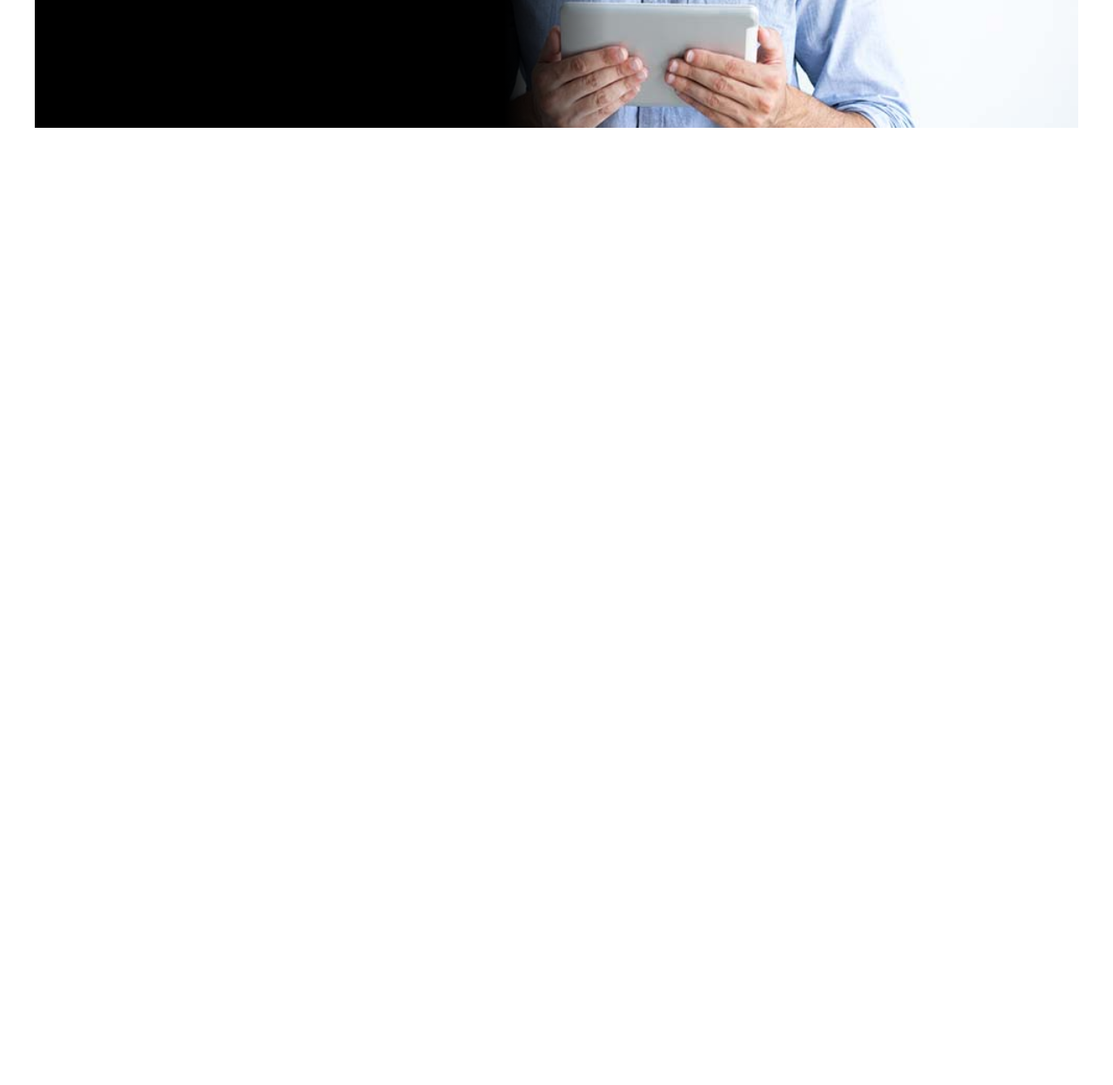
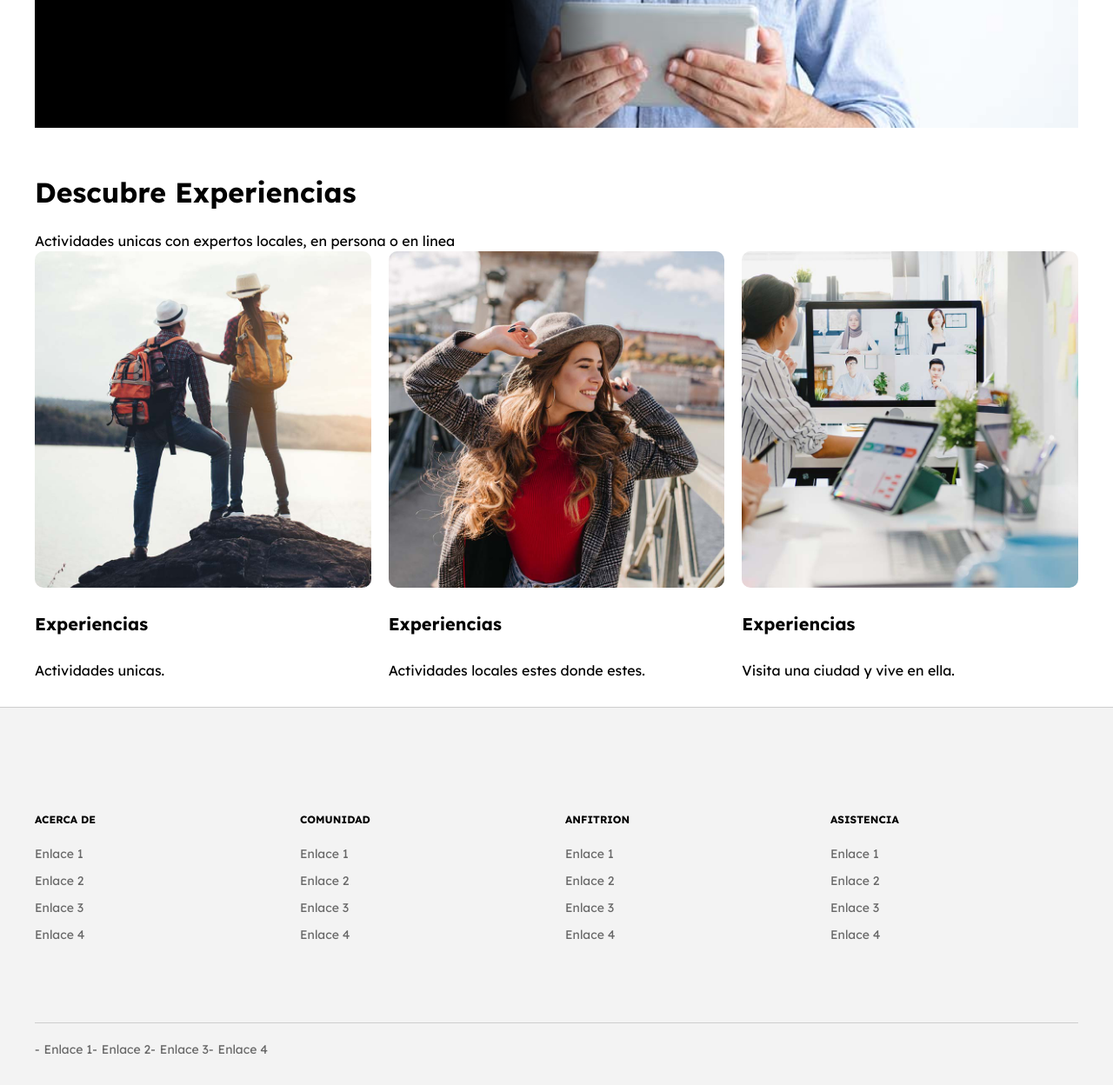
Before and after one commit to yornipaz/Airbnb, a website: page index.html in a window 1280 px wide. Shown: the part 1856-3104 px from the top of the page at 87% size. Before the commit the page ends 2003 px from the top, so only its background shows below. Drawn offline with nearby package versions, Linux system fonts and the light colour scheme; files that its build step writes are made by us from their sources; files whose address does not match are found by name.

Commit message:
Feat(home):Add footer and experiences section to home page

```diff
--- a/index.html
+++ b/index.html
@@ -137,8 +137,63 @@
         </div>
 
     </section>
+    <main class="experiences section container">
+        <h2 class="experiences__title">Descubre Experiencias</h2>
+        <p class="experiences__description">Actividades unicas con expertos locales, en persona o en linea </p>
+        <div class="experiences__list">
+            <div class="experience">
+                <img src="dist/img/experiencia_1.jpg" alt="experiencia_1 " class="experience__img">
+                <h4 class="experience__name">Experiencias</h4>
+                <p class="experience__description">Actividades unicas.</p>
+            </div>
+            <div class="experience">
+                <img src="dist/img/experiencia_2.jpg" alt="experiencia_1 " class="experience__img">
+                <h4 class="experience__name">Experiencias</h4>
+                <p class="experience__description">Actividades locales estes donde estes.</p>
+            </div>
+            <div class="experience">
+                <img src="dist/img/experiencia_3.jpg" alt="experiencia_1 " class="experience__img">
+                <h4 class="experience__name">Experiencias</h4>
+                <p class="experience__description">Visita una ciudad y vive en ella.</p>
+            </div>
+        </div>
+
+    </main>
 
     <footer class="footer">
+        <div class="footer__wrapper container">
+            <div class="footer__item">
+                <h3 class="footer__title">Acerca de</h3>
+                <nav class="footer__menu"><a href="#" class="footer__link">Enlace 1</a><a href="#"
+                        class="footer__link">Enlace 2</a><a href="#" class="footer__link">Enlace 3</a><a href="#"
+                        class="footer__link">Enlace 4</a></nav>
+            </div>
+            <div class="footer__item">
+                <h3 class="footer__title">Comunidad </h3>
+                <nav class="footer__menu"><a href="#" class="footer__link">Enlace 1</a><a href="#"
+                        class="footer__link">Enlace 2</a><a href="#" class="footer__link">Enlace 3</a><a href="#"
+                        class="footer__link">Enlace 4</a></nav>
+            </div>
+            <div class="footer__item">
+                <h3 class="footer__title">Anfitrion</h3>
+                <nav class="footer__menu"><a href="#" class="footer__link">Enlace 1</a><a href="#"
+                        class="footer__link">Enlace 2</a><a href="#" class="footer__link">Enlace 3</a><a href="#"
+                        class="footer__link">Enlace 4</a></nav>
+            </div>
+            <div class="footer__item">
+                <h3 class="footer__title">Asistencia</h3>
+                <nav class="footer__menu"><a href="#" class="footer__link">Enlace 1</a><a href="#"
+                        class="footer__link">Enlace 2</a><a href="#" class="footer__link">Enlace 3</a><a href="#"
+                        class="footer__link">Enlace 4</a></nav>
+            </div>
+        </div>
+        <div class="footer__bar container">
+            <nav class="footer__navbar"><a href="#" class="footer__link footer__link--bar">Enlace 1</a><a href="#"
+                    class="footer__link footer__link--bar">Enlace 2</a><a href="#"
+                    class="footer__link footer__link--bar">Enlace 3</a><a href="#"
+                    class="footer__link footer__link--bar">Enlace 4</a></nav>
+
+        </div>
 
 
     </footer>
--- a/src/scss/abstract/_mixin.scss
+++ b/src/scss/abstract/_mixin.scss
@@ -186,6 +186,7 @@
   background-position: center 2rem;
   background-size: 10rem;
 }
+
 /// create scroll view horizontally
 /// @author Felipe Bonilla
 /// @group GUATIC
@@ -198,7 +199,8 @@
   overflow-x: scroll;
   overflow-y: hidden;
   scroll-snap-type: x mandatory;
-  > *{
-    scroll-snap-align: center;
+
+  >* {
+    scroll-snap-align: start;
   }
 }
--- a/src/scss/components/_footer.scss
+++ b/src/scss/components/_footer.scss
@@ -2,63 +2,67 @@
 @use 'abstract/mixin'as m;
 
 .footer {
-    background-color: v.$secondary;
-    color: v.$white;
+    background-color: lighten($color: v.$light-grey, $amount: 7%);
+    border-top: 1px solid lighten($color: v.$grey, $amount: 40%);
+    padding-top: 5rem;
+
+
+
 
     &__wrapper {
         padding: 5rem 0;
 
         @include m.screen('table') {
-            @include m.grid(4, 3rem);
+            @include m.grid(2, 2rem);
+        }
+
+        @include m.screen('desktop') {
+            @include m.grid(4, 2rem);
         }
     }
 
-    &__item {
-        margin-bottom: 2rem;
+    &__title {
+        text-transform: uppercase;
+        font-size: 1.2rem;
+    }
 
-        @include m.screen('table') {
-            margin-bottom: 0;
-        }
+    &__menu {
+        display: flex;
+        flex-direction: column;
+    }
 
-        h3 {
-            color: v.$primary;
-            text-align: center;
+    &__link {
+        font-size: 1.4rem;
+        color: v.$grey;
+        margin-bottom: 1rem;
 
-
-            @include m.screen('table') {
-                margin-bottom: 2rem;
-                text-align: left;
-            }
-        }
-
-
-
-        &--logo {
-            max-width: 20rem;
-            margin: 0 auto 5rem auto;
-
-            @include m.screen('table') {
-                margin: auto 0;
+        &--bar {
+            &::before {
+                content: '-';
+                margin-right: .5rem;
             }
         }
     }
 
-    &__navigation {
-        a {
-            display: block;
-            color: v.$white;
-            margin-bottom: 1rem;
-            text-align: center;
-
-            @include m.screen('table') {
-                text-align: left;
-            }
-        }
+    &__bar {
+        border-top: 1px solid lighten($color: v.$grey, $amount: 40%);
+        margin-top: 3rem;
+        padding: 2rem 0;
     }
 
-    &__copy {
-        margin: 0;
-        padding: 2rem;
-        border-top: 2px solid v.$primary;
+    &__navbar {
+        display: flex;
+        flex-direction: column;
+
+        @include m.screen('table') {
+            flex-direction: row;
+        }
+
+
     }
+
+
+
+
+
 }
--- /dev/null
+++ b/src/scss/ui/_experience.scss
@@ -0,0 +1,17 @@
+@use 'abstract/mixin'as m;
+@use 'abstract/variable'as v;
+
+.experience {
+    &__img{
+        border-radius: 1rem;
+
+    }
+    &__name{
+        font-weight: 700;
+        font-size: 2rem;
+
+    }
+    &__description{
+        font-size: 1.8;
+    }
+}
--- /dev/null
+++ b/src/scss/ui/_experiences.scss
@@ -0,0 +1,15 @@
+@use 'abstract/mixin'as m;
+@use 'abstract/variable'as v;
+
+.experiences {
+
+    &__list {
+        display: grid;
+        grid-template-columns: repeat(3,30rem);
+        column-gap: 2rem;
+        @include m.scrollHorizontal;
+        @include m.screen('table') {
+            @include m.grid(3, 2rem);
+        }
+    }
+}
--- a/src/scss/ui/index.scss
+++ b/src/scss/ui/index.scss
@@ -4,3 +4,5 @@
 @forward 'places';
 @forward 'place';
 @forward 'host';
+@forward 'experiences';
+@forward 'experience';
```
